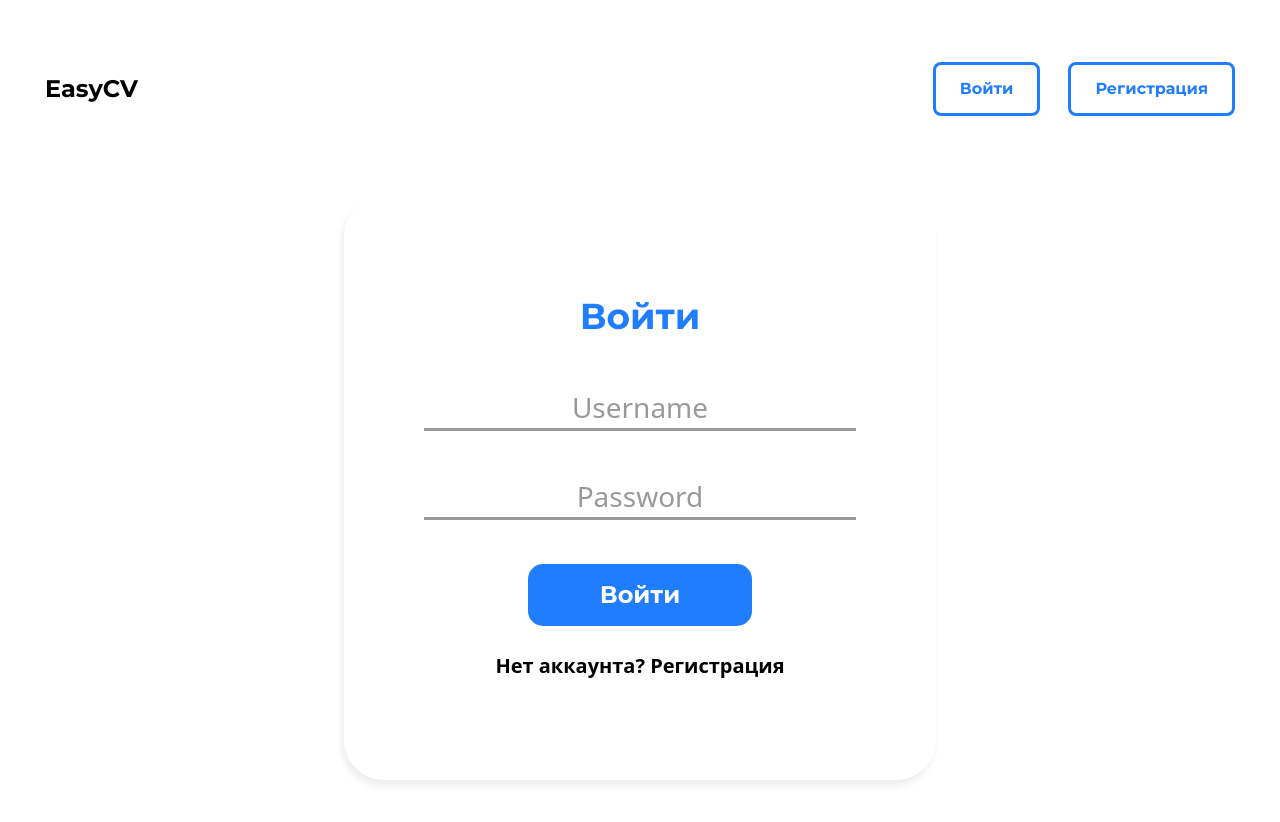
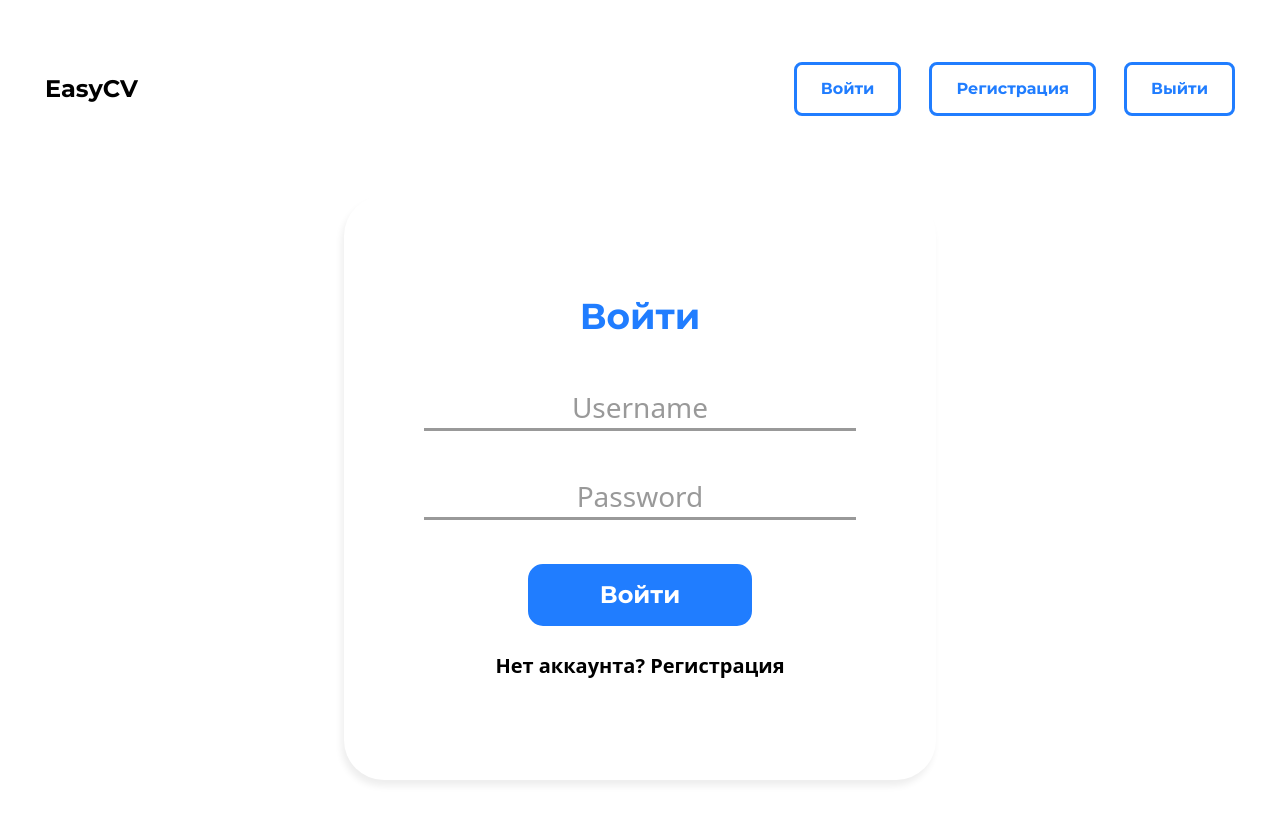
Before and after one commit to Bakha022/easy, a React (Vite) app: page /login in a window 1280 px wide. Shown: the top 822 px of the page. Built offline with nearby package versions, Linux system fonts and the light colour scheme.

Commit message:
hello new btn

```diff
--- a/src/components/Forms/LoginForm.jsx
+++ b/src/components/Forms/LoginForm.jsx
@@ -1,6 +1,6 @@
 import React from 'react'
 import { useForm } from 'react-hook-form'
-import { useDispatch, useSelector } from 'react-redux'
+import { useDispatch } from 'react-redux'
 import { useNavigate } from 'react-router-dom'
 import { login } from '../../redux/slice/auth'
 import Button from '../Button'
@@ -8,7 +8,7 @@ import Button from '../Button'
 const LoginForm = () => {
 	const navigate = useNavigate()
 	const dispatch = useDispatch()
-	const { loading } = useSelector(state => state.auth)
+	// const { loading } = useSelector(state => state.auth)
 
 	const {
 		register,
--- a/src/components/Navbar.jsx
+++ b/src/components/Navbar.jsx
@@ -3,8 +3,11 @@ import { FaBars } from 'react-icons/fa'
 import { MdCancel } from 'react-icons/md'
 import { Link } from 'react-router-dom'
 import LinkBtn from './LinkBtn'
+import { useSelector } from 'react-redux'
 const Navbar = () => {
 	const [toogle, setToogle] = useState(false)
+	// const {logout} = useSelector()
+	// const {user} = useSelector()
 
 	return (
 		<>
@@ -20,6 +23,11 @@ const Navbar = () => {
 						<Link to={'/register'}>
 							<LinkBtn word={'Регистрация'} />
 						</Link>
+						{
+							<Link to={'/'}>
+								<LinkBtn word={'Выйти'} />
+							</Link>
+						}
 					</div>
 					<FaBars
 						color=''
@@ -42,11 +50,7 @@ const Navbar = () => {
 					>
 						EasyCV
 					</Link>
-					<MdCancel
-						color=''
-						onClick={() => setToogle(false)}
-						size={26}
-					/>
+					<MdCancel color='' onClick={() => setToogle(false)} size={26} />
 				</div>
 				<div className='flex flex-col items-start gap-7'>
 					<Link onClick={() => setToogle(false)} to={'/login'}>
--- a/src/redux/slice/auth.js
+++ b/src/redux/slice/auth.js
@@ -19,7 +19,6 @@ export const login = createAsyncThunk(
 
 		const { tokens } = data.data?.data
 		const { access, refresh } = tokens
-		// console.log(access, refresh);
 
 		localStorage.setItem(TOKEN, JSON.stringify(access))
 		localStorage.setItem(REFRESH_TOKEN, JSON.stringify(refresh))
```
